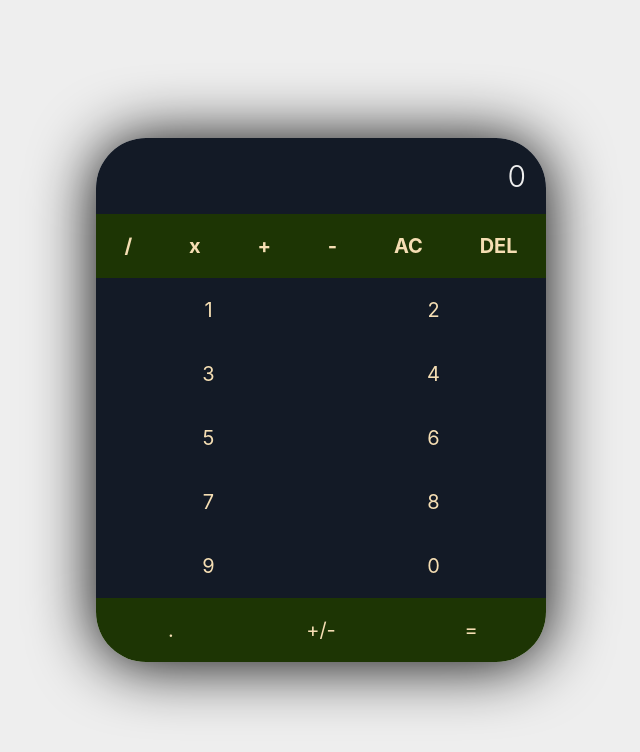
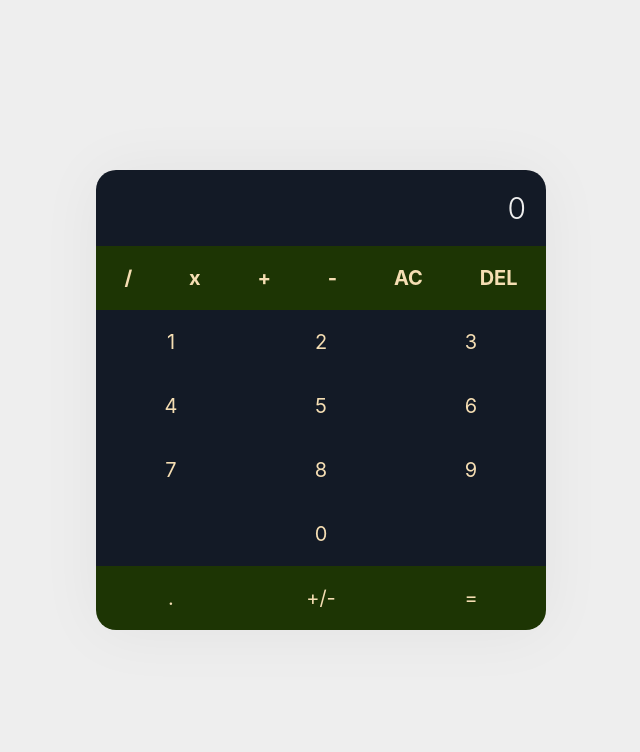
Before and after one commit to saraperkaj/sevulator, a React (Create React App) app: page / in a window 1280 px wide. Shown: the top 752 px of the page, without its empty margins (319-959 px from the left). Built offline with nearby package versions, Linux system fonts and the light colour scheme.

Commit message:
i like how it looks now.

```diff
--- a/src/App.js
+++ b/src/App.js
@@ -79,8 +79,9 @@ const App = () => {
           <button onClick={delLast}>DEL</button>
         </div>
 
-        <div className="mainNums">
-          {createNums()}
+        <div className="mainNums">{createNums()}</div>
+
+        <div className="zero">
           <button onClick={() => updateCal("0")}>0</button>
         </div>
 
--- a/src/index.css
+++ b/src/index.css
@@ -25,12 +25,12 @@ body {
 }
 
 .sevulator {
+  box-shadow: 0px 2px 64px rgba(0, 0, 0, 0.05);
   width: 100%;
   max-width: 450px;
   background-color: whitesmoke;
-  border-radius: 50px;
+  border-radius: 20px;
   overflow: hidden;
-  box-shadow: 0px 2px 64px rgba(0, 0, 0, 5);
 }
 
 .display {
@@ -82,8 +82,8 @@ button:hover {
 }
 
 .mainNums button {
-  flex: 225px;
-  max-width: 250px;
+  flex: 150px;
+  max-width: 150px;
   background-color: var(--dark);
 }
 
@@ -91,3 +91,12 @@ button:hover {
   flex: 225px;
   background-color: var(--primary);
 }
+
+.zero {
+  display: flex;
+}
+
+.zero button {
+  flex: auto;
+  background-color: var(--dark);
+}
```
